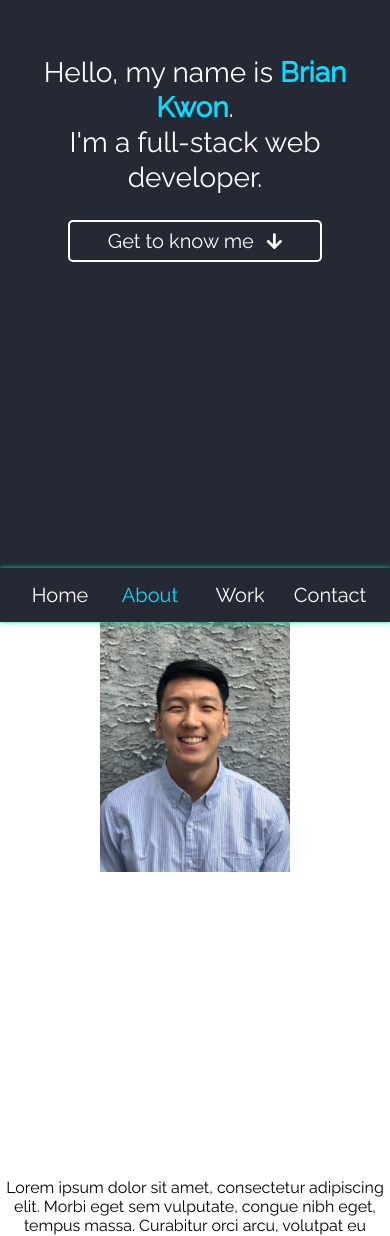
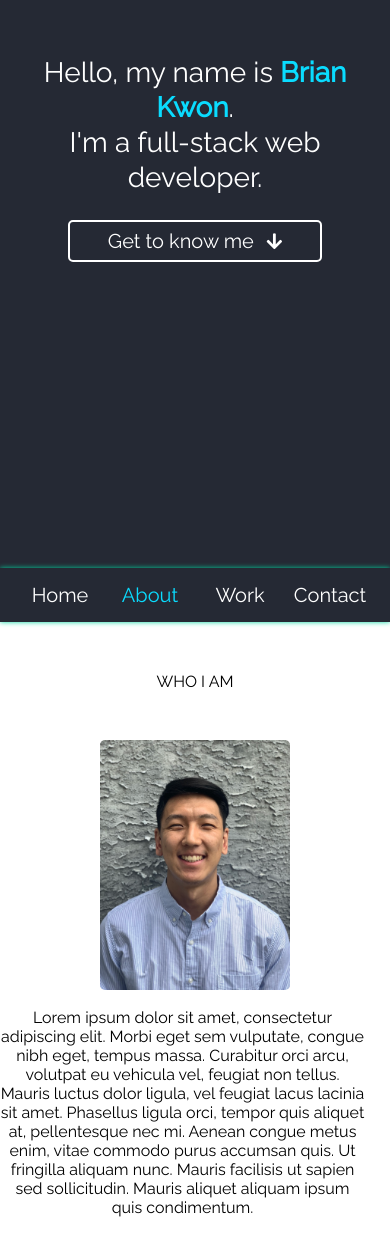
Before and after one commit to bkwon94/brian-kwon, a React app: page / in a window 390 px wide. Shown: the part 276-1512 px from the top of the page. Built offline with nearby package versions, Linux system fonts and the light colour scheme.

Commit message:
Add media queries for different screen sizes to make about section more responsive

```diff
--- a/client/src/components/About.jsx
+++ b/client/src/components/About.jsx
@@ -24,6 +24,7 @@
   return (
     <div id="about">
       <section className="container about-container">
+        <div className="heading">who i am</div>
         <LazyLoad height={200} offset={100}>
           <img id="profile-image" src="./images/profile.jpg" alt="profile photo"/>
         </LazyLoad>
--- a/public/styles.css
+++ b/public/styles.css
@@ -15,6 +15,13 @@
 .container {
   height: 100vh;
   overflow: hidden;
+}
+
+.heading {
+  grid-row: 1 / 2;
+  grid-column: 1 / 5;
+  align-self: center;
+  text-transform: uppercase;
 }
 
 /***** MAIN SECTION *****/
@@ -90,12 +97,12 @@
   background: #FFF;
   display: grid;
   display: -moz-grid;
-  grid-auto-rows: minmax(125px, auto);
-  grid-auto-columns: minmax(300px, auto);
-  grid-gap: .5rem;
+  grid-template-columns: 1fr;
+  grid-template-rows: 1fr 2fr 2fr 2fr;
+  /* grid-gap: .5rem; */
 }
 
-@media screen and (min-width: 40em) {
+@media screen and (min-width: 768px) {
   .about-container {
     grid-template-columns: repeat(4, 1fr);
     grid-template-rows: 1fr 4fr;
@@ -134,9 +141,12 @@
   width: 190px;
   align-self: center;
   justify-self: center;
+  border-radius: 5px;
+  grid-column: 1 / 2;
+  grid-row: 2 / 3;
 }
 
-@media screen and (min-width: 40em) {
+@media screen and (min-width: 768px) {
   #profile-image {
     height: 450px;
     width: 350px;
@@ -150,14 +160,20 @@
 #about-paragraph {
   align-self: center;
   justify-self: center;
+  padding-right: 25px;
+  text-align: left;
+  grid-column: 1 / 2;
+  grid-row: 3 / 4;
+  text-align: center;
 }
 
-@media screen and (min-width: 40em) {
+@media screen and (min-width: 768px) {
   #about-paragraph {
     grid-column-start: 3;
     grid-column-end: 5;
     grid-row-start: 1;
     grid-row-end: 3;
+    padding-right: 60px;
   }
 }
 
```
Also changed, not shown: public/bundle.js.
